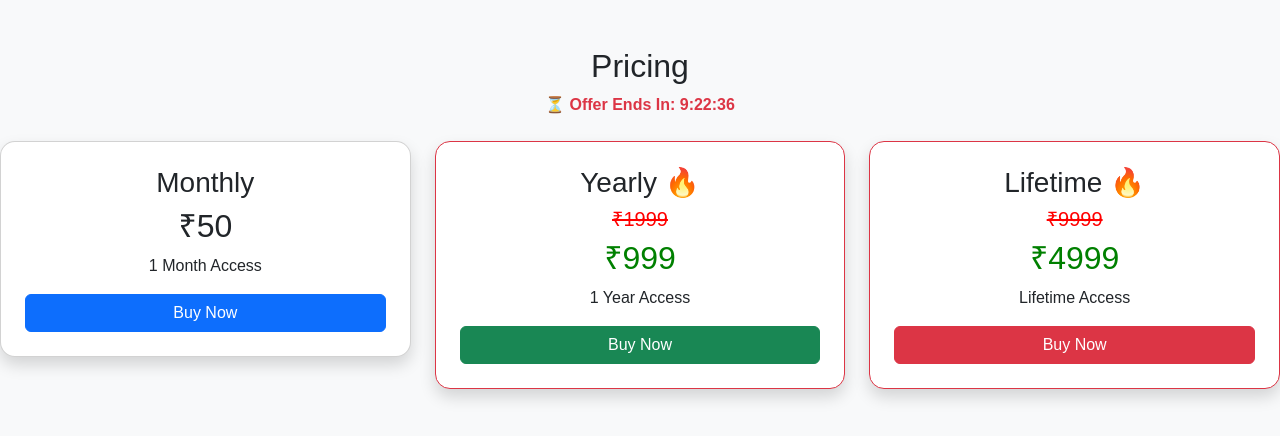
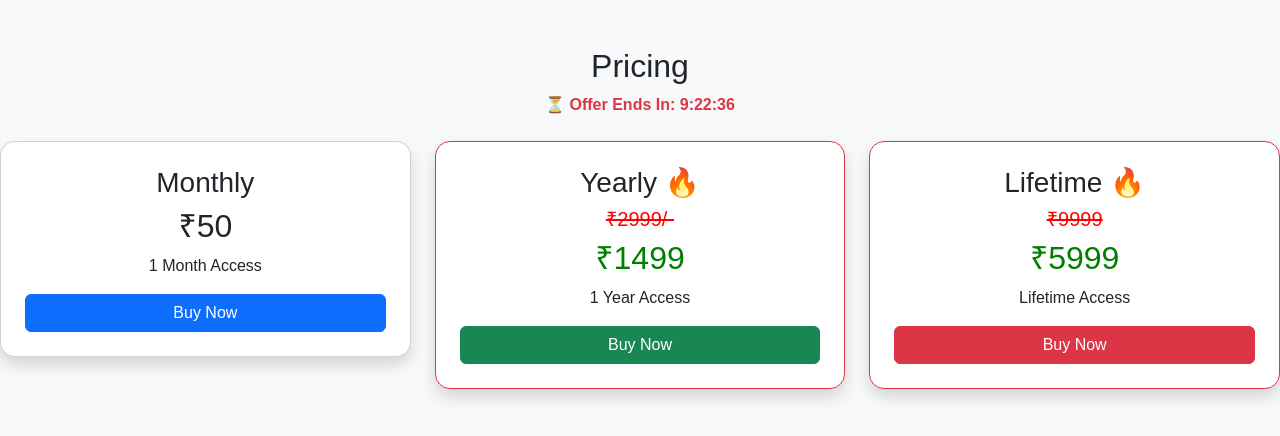
Before and after one commit to kpvkpiyush7-cmd/license-server, a Flask app: page / in a window 1280 px wide. Shown: the part 1756-2192 px from the top of the page. Run offline with Flask 3, Linux system fonts and the light colour scheme; some libraries are stand-ins or nearby versions.

Commit message:
Update pricing for monthly, yearly, and lifetime plans

```diff
--- a/templates/index.html
+++ b/templates/index.html
@@ -221,7 +221,7 @@ function payNow(amount, plan){
 <h2>₹50</h2>
 <p>1 Month Access</p>
 
-<button class="btn btn-primary w-100" onclick="payNow(50, 'monthly')">
+<button class="btn btn-primary w-100" onclick="payNow(299, 'monthly')">
 Buy Now
 </button>
 
@@ -233,12 +233,12 @@ Buy Now
 <div class="card p-4 shadow border border-danger">
 <h3>Yearly 🔥</h3>
 
-<h5 style="text-decoration:line-through;color:red;">₹1999</h5>
-<h2 style="color:green;">₹999</h2>
+<h5 style="text-decoration:line-through;color:red;">₹2999/-</h5>
+<h2 style="color:green;">₹1499</h2>
 
 <p>1 Year Access</p>
 
-<button class="btn btn-success w-100" onclick="payNow(999, 'yearly')">
+<button class="btn btn-success w-100" onclick="payNow(1499, 'yearly')">
 Buy Now
 </button>
 
@@ -251,11 +251,11 @@ Buy Now
 <h3>Lifetime 🔥</h3>
 
 <h5 style="text-decoration:line-through;color:red;">₹9999</h5>
-<h2 style="color:green;">₹4999</h2>
+<h2 style="color:green;">₹5999</h2>
 
 <p>Lifetime Access</p>
 
-<button class="btn btn-danger w-100" onclick="payNow(4999, 'lifetime')">
+<button class="btn btn-danger w-100" onclick="payNow(5999, 'lifetime')">
 Buy Now
 </button>
 
```
